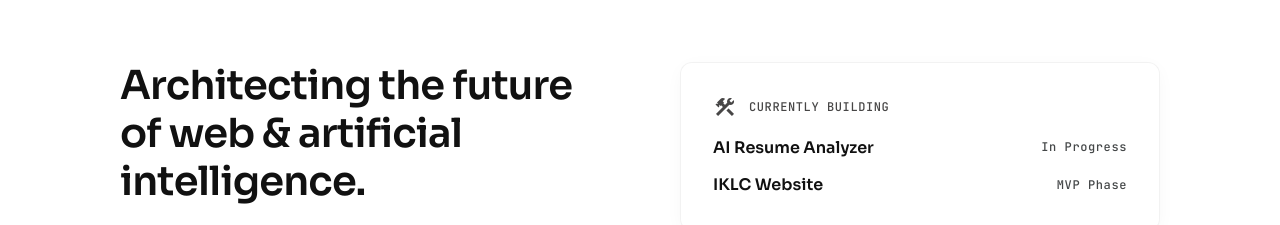
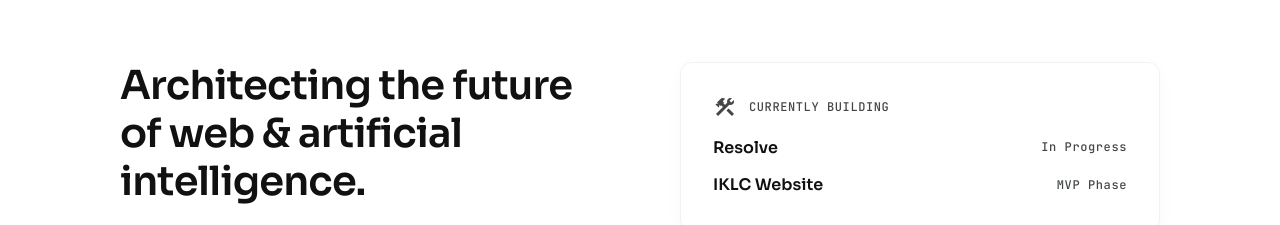
Before and after one commit to andrelim-dev/my-portfolio, a React (Vite) app: page / in a window 1280 px wide. Shown: the part 980-1205 px from the top of the page. Built offline with nearby package versions, Linux system fonts and the light colour scheme.

Commit message:
chore: update in-progress project information

```diff
--- a/src/components/About.jsx
+++ b/src/components/About.jsx
@@ -37,7 +37,7 @@ export default function About() {
             <ul className="space-y-3">
               <li className="flex flex-wrap justify-between items-center gap-x-3 gap-y-1">
                 <span className="font-headline-md text-body-md text-on-background">
-                  AI Resume Analyzer
+                  Resolve
                 </span>
                 <span className="text-on-surface-variant text-label-sm font-label-sm">
                   In Progress
```
